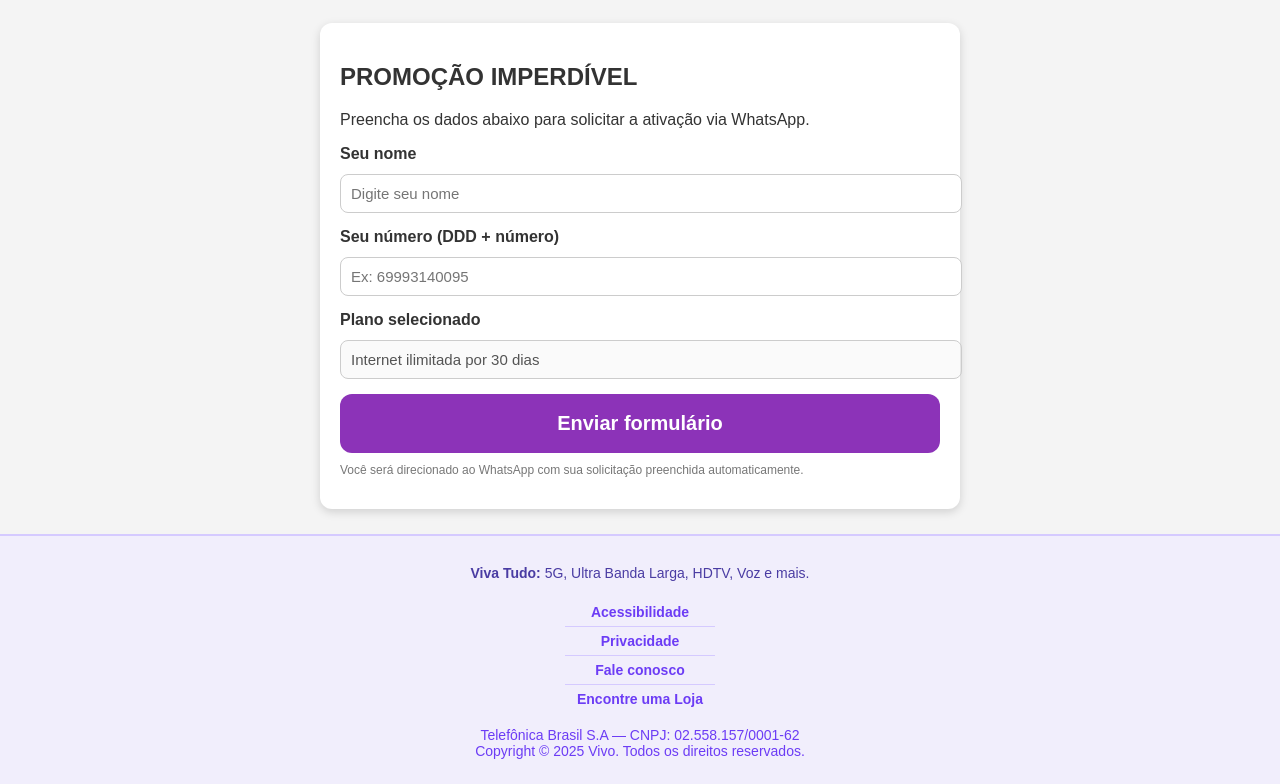
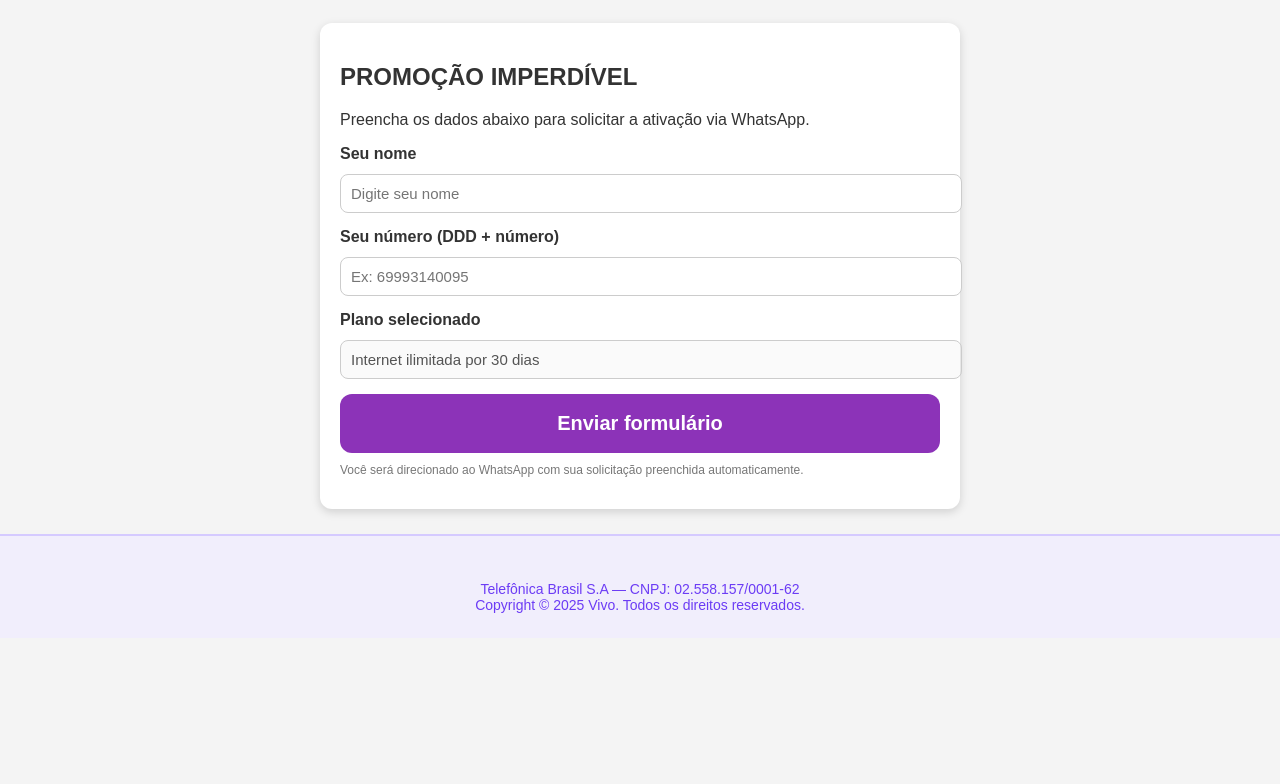
Before and after one commit to Nandoladogral/nova_criptografia-, a plain HTML site: page index.html in a window 1280 px wide. Shown: the part 142-926 px from the top of the page. After the commit the page ends 800 px from the top, so only its background shows below. Drawn offline with Linux system fonts and the light colour scheme.

Commit message:
Remove footer links and service descriptions
Removed footer content related to services and links.

Signed-off-by: Nandoladogral <165421602+Nandoladogral@users.noreply.github.com>

```diff
--- a/index.html
+++ b/index.html
@@ -206,18 +206,6 @@ function enviarWhatsApp() {
     </p>
 </div>
 <footer style="background:#f1eefc; padding:25px; text-align:center; font-size:14px; color:#4a3ca3; border-top:2px solid #d5caff;">
-    <div style="margin-bottom:18px; line-height:1.8;">
-        <strong>Viva Tudo:</strong> 5G, Ultra Banda Larga, HDTV, Voz e mais.
-    </div>
-    <div style="margin:15px 0;">
-        <a href="#" style="color:#6c3cf5; text-decoration:none; font-weight:bold;">Acessibilidade</a>
-        <div style="margin:6px auto; width:150px; height:1px; background:#d5caff;"></div>
-        <a href="#" style="color:#6c3cf5; text-decoration:none; font-weight:bold;">Privacidade</a>
-        <div style="margin:6px auto; width:150px; height:1px; background:#d5caff;"></div>
-        <a href="#" style="color:#6c3cf5; text-decoration:none; font-weight:bold;">Fale conosco</a>
-        <div style="margin:6px auto; width:150px; height:1px; background:#d5caff;"></div>
-        <a href="#" style="color:#6c3cf5; text-decoration:none; font-weight:bold;">Encontre uma Loja</a>
-    </div>
     <div style="margin-top:20px; color:#6c3cf5;">
         Telefônica Brasil S.A — CNPJ: 02.558.157/0001-62<br>
         Copyright © 2025 Vivo. Todos os direitos reservados.
@@ -249,4 +237,4 @@ function enviarWhatsApp() {
     </div>
 </div>
 </body>
-    </html>
+</html>
```
